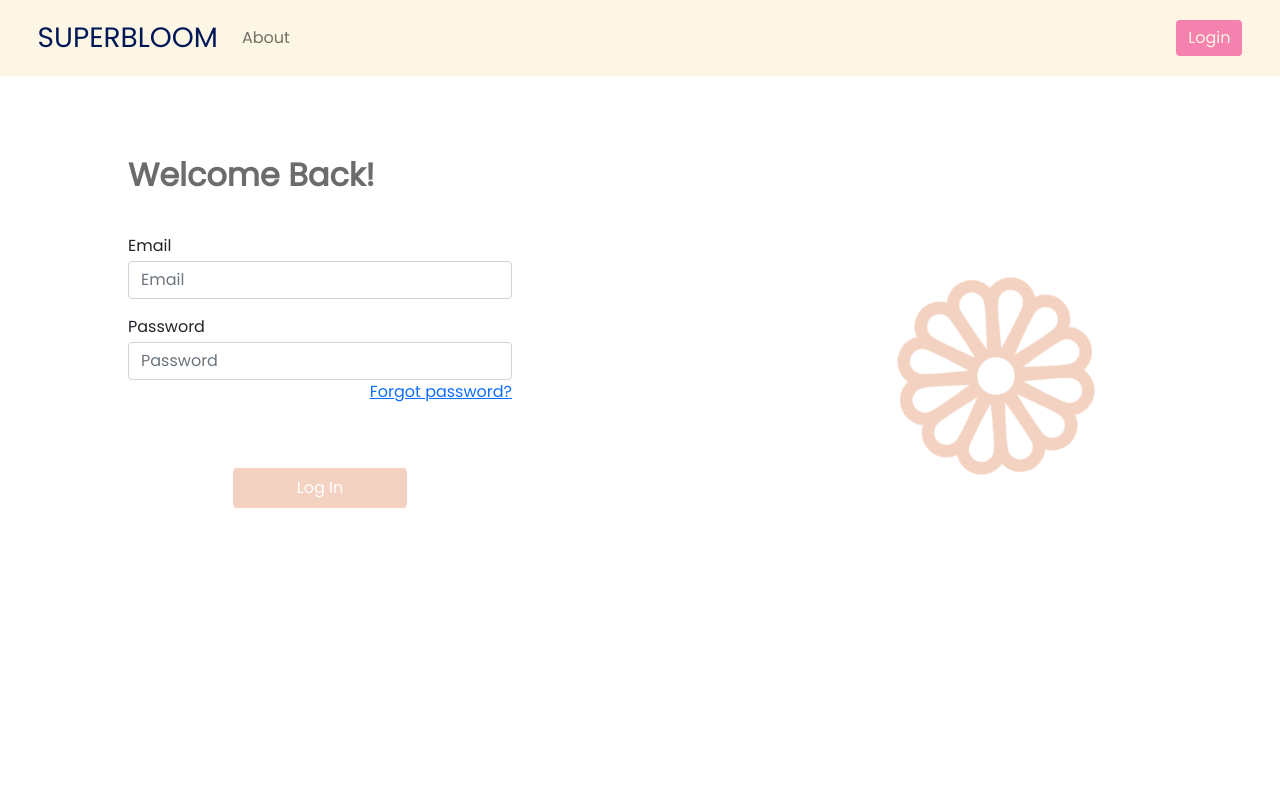
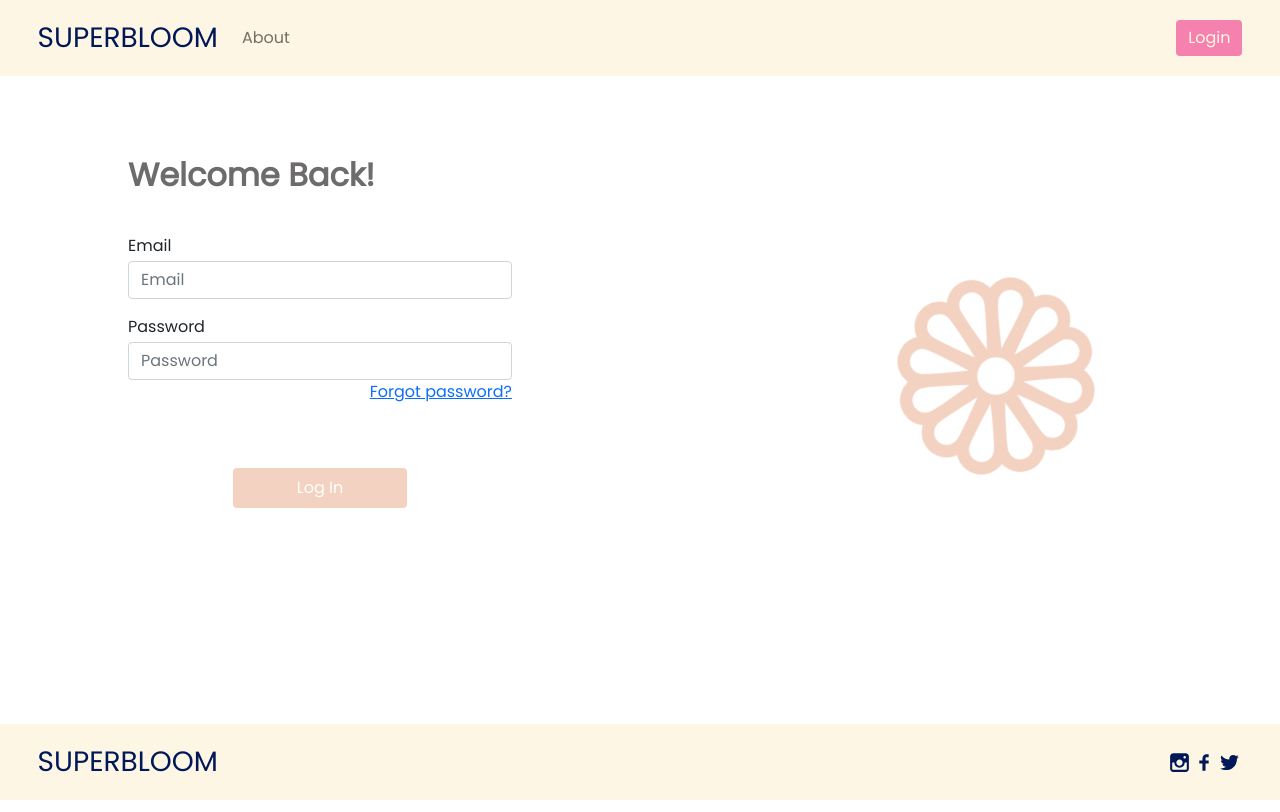
Before and after one commit to allyroo/hackathon-wellness, a React (Create React App) app: page /login in a window 1280 px wide. Built offline with nearby package versions, Linux system fonts and the light colour scheme.

Commit message:
Update Login.jsx and Signup.jsx
add Footer component

```diff
--- a/src/pages/Login.jsx
+++ b/src/pages/Login.jsx
@@ -5,6 +5,7 @@ import LoginForm from "../components/LoginForm";
 // import { Card } from 'reactstrap';
 
 import NavBar from "../components/NavBar";
+import Footer from "../components/Footer";
 import './Login.css';
 
 const Login = (props) => {
@@ -25,6 +26,8 @@ const Login = (props) => {
                 <BsFlower1 className="flower-icon" />
             </div>
         </div>
+
+        <Footer />
         </React.Fragment>
 
     )
--- a/src/pages/Signup.jsx
+++ b/src/pages/Signup.jsx
@@ -25,6 +25,8 @@ const Signup = (props) => {
                 <SignupForm />
             </div>
         </div>
+
+        <Footer />
         </React.Fragment>
 
     )
```
